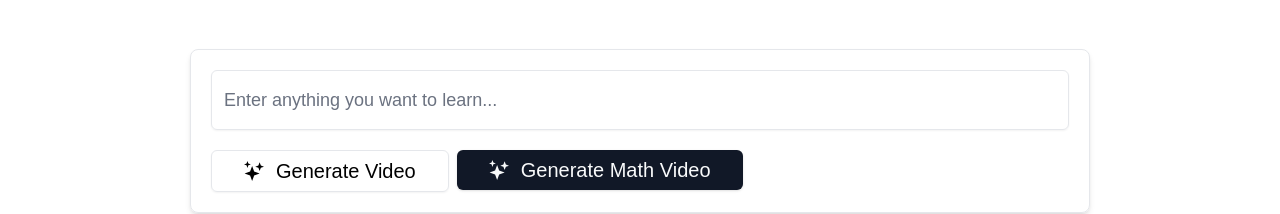
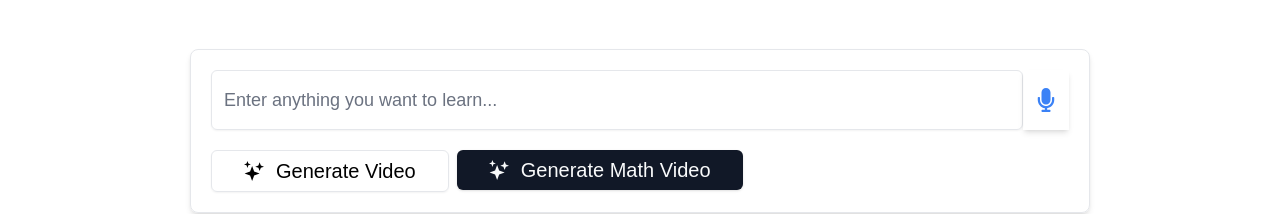
Before and after one commit to Jeevan-Neupane/text_to_video, a Next.js app: page / in a window 1280 px wide. Shown: the part 352-566 px from the top of the page. Built offline with nearby package versions, Linux system fonts and the light colour scheme; no server answers; the database is empty.

Commit message:
homepage speaker added

```diff
--- a/src/app/page.js
+++ b/src/app/page.js
@@ -1,6 +1,6 @@
 "use client";
 import { IoSparklesSharp } from "react-icons/io5";
-import { useEffect, useState } from "react";
+import { useEffect, useRef, useState } from "react";
 import Link from "next/link";
 import { Input } from "@/components/ui/input";
 import { Button } from "@/components/ui/button";
@@ -11,7 +11,7 @@ import { useToast } from "@/hooks/use-toast";
 import { useSession } from "next-auth/react";
 import { useRouter } from "next/navigation";
 import { formatDate } from "@/lib/utils";
-import { FaPlay } from "react-icons/fa";
+import { FaMicrophone, FaMicrophoneSlash, FaPlay } from "react-icons/fa";
 
 export default function Home() {
   const { data: session } = useSession();
@@ -23,11 +23,50 @@ export default function Home() {
   const [filteredVideos, setFilteredVideos] = useState([]);
   const [categories, setCategories] = useState([]);
   const [generateMathVideo, setGenerateMathVideo] = useState(false);
-
-  const {toast} = useToast();
+  const [isListening, setIsListening] = useState(false);
+  const recognitionRef = useRef(null);
+  const { toast } = useToast();
   const router = useRouter();
 
-  const {data, isLoading, isError} = useQuery({
+
+  useEffect(() => {
+    if ("webkitSpeechRecognition" in window || "SpeechRecognition" in window) {
+      const SpeechRecognition =
+        window.SpeechRecognition || window.webkitSpeechRecognition;
+      const recognition = new SpeechRecognition();
+      recognitionRef.current = recognition;
+      recognition.continuous = false;
+      recognition.interimResults = false;
+      recognition.lang = "en-US";
+
+      recognition.onresult = (event) => {
+        const transcript = event.results[0][0].transcript;
+        setPrompt((prev) => prev + transcript); // Add spoken words to input
+        setIsListening(false);
+      };
+
+      recognition.onerror = (event) => {
+        console.error("Speech recognition error:", event.error);
+        setIsListening(false);
+      };
+    } else {
+      console.error("Speech Recognition API not supported.");
+    }
+  }, []);
+
+  const toggleListening = () => {
+    if (!recognitionRef.current) return;
+
+    if (!isListening) {
+      recognitionRef.current.start();
+      setIsListening(true);
+    } else {
+      recognitionRef.current.stop();
+      setIsListening(false);
+    }
+  };
+
+  const { data, isLoading, isError } = useQuery({
     queryKey: "videos",
     queryFn: async () => {
       const response = await axios.get(
@@ -75,7 +114,7 @@ export default function Home() {
   });
 
   const generateVideoMutation = useMutation({
-    mutationFn: async ({prompt: topic, grade, generateMathVideo}) => {
+    mutationFn: async ({ prompt: topic, grade, generateMathVideo }) => {
       console.log("Generating video for topic:", topic, grade);
       if (generateMathVideo) {
         const response = await axios.post(
@@ -140,7 +179,7 @@ export default function Home() {
     setFilteredVideos(videosToShow);
   }, [selectedCategory, videos]);
 
-  const handleClick = ({generateMathVideo}) => {
+  const handleClick = ({ generateMathVideo }) => {
     setGenerateMathVideo(generateMathVideo);
     if (!session) {
       router.push("/auth/signin");
@@ -154,7 +193,7 @@ export default function Home() {
     // Clear error if input is valid
     let grade = 4;
 
-    generateVideoMutation.mutate({prompt, grade, generateMathVideo});
+    generateVideoMutation.mutate({ prompt, grade, generateMathVideo });
   };
 
   return (
@@ -174,7 +213,7 @@ export default function Home() {
               </div>
             </h2>
             <div className="mx-auto max-w-[900px] flex flex-col gap-5 mt-20 text-5xl border border-gray-200 p-5 rounded-lg shadow-md">
-              <div>
+              <div className="flex">
                 <Input
                   placeholder="Enter anything you want to learn..."
                   className="text-lg h-[60px]"
@@ -183,13 +222,24 @@ export default function Home() {
                   onChange={(e) => setPrompt(e.target.value)}
                 />
                 {error && <p className="text-red-500 text-sm">{error}</p>}
+                <button
+                  className=" w-12 flex items-center justify-center  shadow-md px-2"
+                  onClick={toggleListening}
+                >
+                  {isListening ? (
+                    <FaMicrophoneSlash className="text-red-500 text-2xl" />
+                  ) : (
+                    <FaMicrophone className="text-blue-500 text-2xl" />
+                  )}
+                </button>
+                {error && <p className="text-red-500 text-sm">{error}</p>}
               </div>
 
               <div className="flex gap-2">
                 <Button
                   variant="outline"
                   className="text-xl w-fit py-5 px-8"
-                  onClick={() => handleClick({generateMathVideo: false})}
+                  onClick={() => handleClick({ generateMathVideo: false })}
                   disabled={generateVideoMutation.isPending}
                 >
                   {!generateMathVideo && generateVideoMutation.isPending ? (
@@ -220,7 +270,7 @@ export default function Home() {
                 </Button>
                 <Button
                   className="text-xl w-fit py-5 px-8"
-                  onClick={() => handleClick({generateMathVideo: true})}
+                  onClick={() => handleClick({ generateMathVideo: true })}
                   disabled={generateVideoMutation.isPending}
                 >
                   {generateMathVideo && generateVideoMutation.isPending ? (
@@ -264,9 +314,8 @@ export default function Home() {
               {categories?.map((category) => (
                 <p
                   key={category}
-                  className={`border px-4 py-2 shadow-md rounded-full text-lg cursor-pointer ${
-                    selectedCategory === category ? "bg-black text-white" : ""
-                  }`}
+                  className={`border px-4 py-2 shadow-md rounded-full text-lg cursor-pointer ${selectedCategory === category ? "bg-black text-white" : ""
+                    }`}
                   onClick={() => setSelectedCategory(category)}
                 >
                   {category}
```
